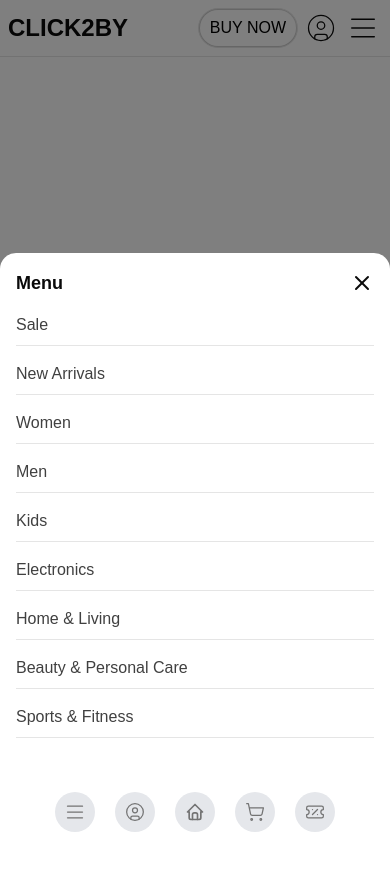
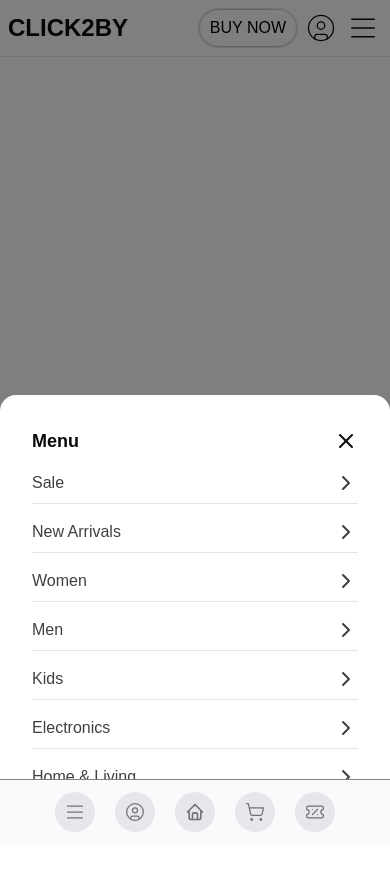
Before and after one commit to mdforhadulislam/click2by-ecommarce, a Next.js app: page / in a window 390 px wide. Shown: the top 870 px of the page. Built offline with nearby package versions, Linux system fonts and the light colour scheme; a web font is replaced by a local one.

Commit message:
add allll

```diff
--- a/components/ui/floating-dock.tsx
+++ b/components/ui/floating-dock.tsx
@@ -10,7 +10,7 @@ import {
 
 import { useRef, useState } from "react";
 import { categories } from "../Nav/NavBar";
-import { ArrowLeft, X } from "lucide-react";
+import { ArrowLeft, ChevronRight, X } from "lucide-react";
 
 export const FloatingDock = ({
   items,
@@ -32,26 +32,18 @@ export const FloatingDock = ({
     (cat) => cat.title === selectedCategory
   );
   return (
-    <motion.div
-      onMouseMove={(e) => mouseX.set(e.pageX)}
-      onMouseLeave={() => mouseX.set(Infinity)}
-      className={cn(
-        "mx-auto lg:hidden h-16 items-end gap-5 rounded-2xl bg-gray-50 px-4 pb-3 flex justify-center",
-        className
-      )}
-    >
-
-      {isMenu && (
-        <div className="fixed inset-0 bg-black/50 z-30 p-4">
-          <div className="absolute bottom-0 left-0 right-0 bg-white rounded-t-2xl p-4 h-[70%] overflow-y-auto hiddenScrollBar">
+    <>
+    {isMenu && (
+        <div className="fixed inset-0 bg-black/50 z-30 lg:hidden">
+          <div className="absolute bottom-[65px] left-0 right-0 bg-white rounded-t-2xl p-8 h-96 overflow-y-auto hiddenScrollBar">
             <div className="flex justify-between items-center">
               <div className="flex items-center gap-2">
                 {selectedCategory && (
                   <button
                     onClick={() => setSelectedCategory(null)}
-                    className="p-1 rounded-full hover:bg-gray-100"
+                    className="p-1 rounded-full hover:bg-gray-100 cursor-pointer"
                   >
-                    <ArrowLeft className="h-5 w-5" />
+                    <ArrowLeft className="h-5 w-5 " />
                   </button>
                 )}
                 <h2 className="text-lg font-semibold">
@@ -59,7 +51,7 @@ export const FloatingDock = ({
                 </h2>
               </div>
               <button onClick={() => setIsMenu(false)}>
-                <X className="h-6 w-6" />
+                <X className="h-6 w-6 cursor-pointer" />
               </button>
             </div>
 
@@ -69,10 +61,12 @@ export const FloatingDock = ({
                 {categories.map((item, idx) => (
                   <li
                     key={idx}
-                    className="border-b pb-2 text-neutral-700 hover:text-black cursor-pointer"
+                    className="border-b pb-2 text-neutral-700 hover:text-black cursor-pointer flex justify-between"
                     onClick={() => setSelectedCategory(item.title)}
                   >
                     {item.title}
+
+                    {item.links.length > 0 && <ChevronRight /> }
                   </li>
                 ))}
               </ul>
@@ -94,7 +88,14 @@ export const FloatingDock = ({
           </div>
         </div>
       )}
-
+    <motion.div
+      onMouseMove={(e) => mouseX.set(e.pageX)}
+      onMouseLeave={() => mouseX.set(Infinity)}
+      className={cn(
+        "mx-auto lg:hidden h-16 items-end gap-5 bg-gray-50 px-4 pb-3 flex justify-center",
+        className
+      )}
+    >
 
 
 
@@ -102,6 +103,7 @@ export const FloatingDock = ({
         <IconContainer mouseX={mouseX} key={item.title} {...item} setIsMenu={setIsMenu} isMenu={isMenu} />
       ))}
     </motion.div>
+    </>
   );
 };
 
@@ -177,7 +179,7 @@ function IconContainer({
         style={{ width, height }}
         onMouseEnter={() => setHovered(true)}
         onMouseLeave={() => setHovered(false)}
-        className="relative flex aspect-square items-center justify-center rounded-full bg-gray-200 cursor-pointer z-31"
+        className="relative flex aspect-square items-center justify-center rounded-full bg-gray-200 cursor-pointer"
       >
         <AnimatePresence>
           {hovered && (
```
